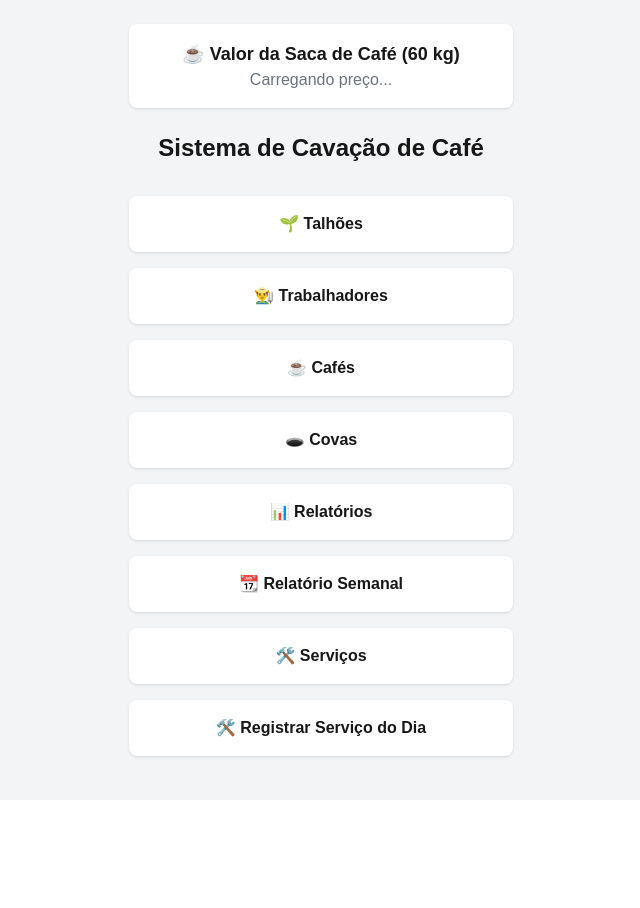
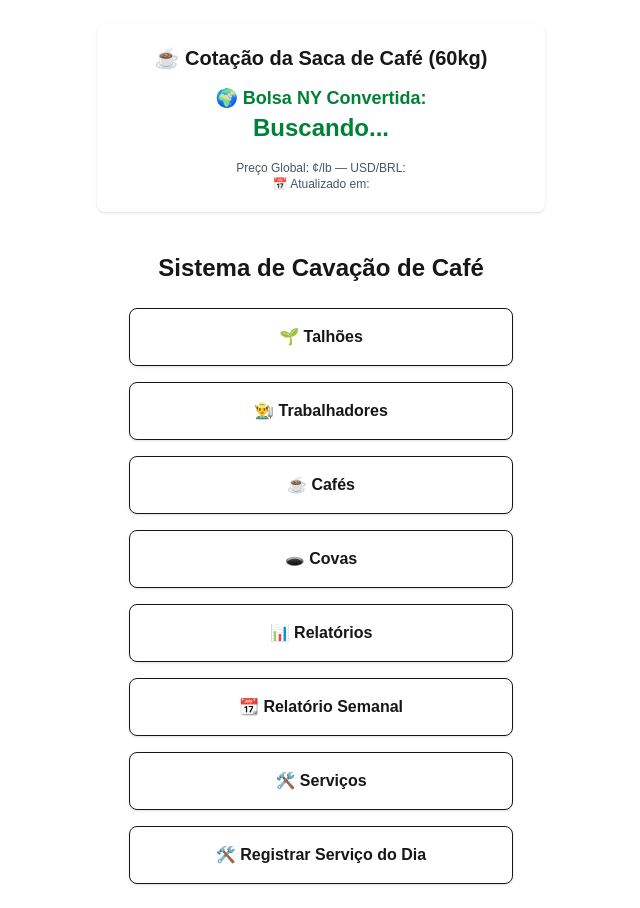
Before and after one commit to alexandre945/GestaoRural, a Next.js app: page / in a window 1280 px wide. Shown: the whole page, without its empty margins (319-959 px from the left). Before the commit the page ends 800 px from the top, so only its background shows below. Built offline with nearby package versions, Linux system fonts and the light colour scheme; no server answers.

Commit message:
tirando classe text-with para melhoar acessibilidade com temas dark

```diff
--- a/src/app/covas/page.tsx
+++ b/src/app/covas/page.tsx
@@ -93,7 +93,7 @@ export default function CovasPage() {
       <h1 className="text-2xl font-bold mb-6">🌱 Registrar Covas</h1>
 
       {/* FORM */}
-      <div className="bg-white p-4 rounded shadow mb-8 space-y-4">
+      <div className="border p-4 rounded shadow mb-8 space-y-4">
         <input
           type="date"
           className="p-2 border rounded w-full"
@@ -141,7 +141,7 @@ export default function CovasPage() {
 
         <button
           onClick={criar}
-          className="bg-green-600 text-white px-4 py-2 rounded hover:bg-green-700"
+          className="bg-green-600  px-4 py-2 rounded hover:bg-green-700"
         >
           Registrar Cova
         </button>
@@ -166,7 +166,7 @@ export default function CovasPage() {
 
       <div className="space-y-4">
         {covas.map((c) => (
-          <div key={c.id} className="bg-white p-4 rounded shadow">
+          <div key={c.id} className="border p-4 rounded shadow">
             <p><b>Data:</b> {c.data}</p>
             <p><b>Quantidade:</b> {c.quantidade}</p>
 
--- a/src/app/page.tsx
+++ b/src/app/page.tsx
@@ -6,109 +6,91 @@ type CoffeeData = {
   sacaReais: number;
   precoGlobalCents: number;
   usdbrl: number;
+  tipo6Brasil: number;
+  atualizado: string;
 };
 
 export default function Home() {
   const [preco, setPreco] = useState<CoffeeData | null>(null);
 
   useEffect(() => {
-    const fetchPrice = async () => {
-      try {
-        const res = await fetch("/api/coffee-price");
-        const json = await res.json();
-        setPreco(json);
-      } catch (error) {
-        console.error("Erro ao buscar preço:", error);
-      }
-    };
-
-    fetchPrice();
+    fetch("/api/coffee-price")
+      .then((res) => res.json())
+      .then(setPreco)
+      .catch(console.error);
   }, []);
 
   return (
-    <div className="min-h-screen bg-gray-100 p-6 flex flex-col items-center">
+    <div className="min-h-screen p-6 flex flex-col items-center">
 
       {/* CARD DA COTAÇÃO */}
-      <div className="bg-white p-4 rounded-lg shadow mb-6 w-full max-w-sm text-center">
-        <h2 className="text-lg font-bold">☕ Valor da Saca de Café (60 kg)</h2>
+      {preco ? (
+        <div className=" p-5 rounded-lg shadow w-full max-w-md text-center">
+          <h2 className="text-xl font-bold mb-3">☕ Cotação da Saca de Café (60kg)</h2>
 
-        {preco?.sacaReais ? (
-          <>
-            <p className="mt-2 text-2xl font-bold text-green-700">
-              R$ {preco.sacaReais.toLocaleString("pt-BR")}
+           <p className="text-lg font-semibold text-green-700">
+              🌍 Bolsa NY Convertida: <br />
+              <span className="text-2xl">
+                {preco.sacaReais
+                  ? `R$ ${preco.sacaReais.toLocaleString("pt-BR", { minimumFractionDigits: 2 })}`
+                  : "Buscando..."}
+              </span>
             </p>
 
-            <p className="text-xs text-gray-600 mt-2">
-              🌍 Preço global: {preco.precoGlobalCents} ¢/lb <br />
-              💵 USD/BRL: {preco.usdbrl}
-            </p>
-          </>
-        ) : (
-          <p className="text-gray-500">Carregando preço...</p>
-        )}
-      </div>
+            {/* <p className="mt-4 text-lg font-semibold text-blue-700">
+              🇧🇷 Mercado Físico Tipo 6 Bebida Dura: <br />
+              <span className="text-2xl">
+                {preco.tipo6Brasil
+                  ? `R$ ${preco.tipo6Brasil.toLocaleString("pt-BR", { minimumFractionDigits: 2 })}`
+                  : "Não disponível"}
+              </span>
+            </p> */}
+
+          <p className="text-xs text-gray-600 mt-4">
+            Preço Global: {preco.precoGlobalCents} ¢/lb — USD/BRL: {preco.usdbrl}
+            <br />
+            📅 Atualizado em: {preco.atualizado}
+          </p>
+        </div>
+      ) : (
+        <p className="">Carregando cotação...</p>
+      )}
 
       {/* MENU DE AÇÕES */}
-      <h1 className="text-2xl font-bold mb-8">Sistema de Cavação de Café</h1>
+      <h1 className="text-2xl font-bold mt-10 mb-6">Sistema de Cavação de Café</h1>
 
       <div className="grid grid-cols-1 gap-4 w-full max-w-sm">
-        <a
-          href="/talhoes"
-          className="bg-white p-4 rounded-lg shadow hover:shadow-md transition text-center font-semibold"
-        >
+        <a href="/talhoes" className="border p-4 rounded-lg shadow hover:shadow-md transition text-center font-semibold">
           🌱 Talhões
         </a>
 
-        <a
-          href="/trabalhadores"
-          className="bg-white p-4 rounded-lg shadow hover:shadow-md transition text-center font-semibold"
-        >
+        <a href="/trabalhadores" className=" border p-4 rounded-lg shadow hover:shadow-md transition text-center font-semibold">
           👨‍🌾 Trabalhadores
         </a>
 
-                <a
-          href="/cafes"
-          className="bg-white p-4 rounded-lg shadow hover:shadow-md transition text-center font-semibold"
-        >
+        <a href="/cafes" className="border p-4 rounded-lg shadow hover:shadow-md transition text-center font-semibold">
           ☕ Cafés
         </a>
 
-        <a
-          href="/covas"
-          className="bg-white p-4 rounded-lg shadow hover:shadow-md transition text-center font-semibold"
-        >
+        <a href="/covas" className="border p-4 rounded-lg shadow hover:shadow-md transition text-center font-semibold">
           🕳️ Covas
         </a>
 
-        <a
-          href="/relatorios"
-          className="bg-white p-4 rounded-lg shadow hover:shadow-md transition text-center font-semibold"
-        >
+        <a href="/relatorios" className="border p-4 rounded-lg shadow hover:shadow-md transition text-center font-semibold">
           📊 Relatórios
         </a>
 
-        <a
-          href="/relatorios/semana"
-          className="bg-white p-4 rounded-lg shadow hover:shadow-md transition text-center font-semibold"
-        >
+        <a href="/relatorios/semana" className="border p-4 rounded-lg shadow hover:shadow-md transition text-center font-semibold">
           📆 Relatório Semanal
         </a>
 
-        <a
-          href="/servicos"
-          className="bg-white p-4 rounded-lg shadow hover:shadow-md transition text-center font-semibold"
-        >
+        <a href="/servicos" className="border p-4 rounded-lg shadow hover:shadow-md transition text-center font-semibold">
           🛠️ Serviços
         </a>
 
-        <a
-          href="/servicos/dia"
-          className="bg-white p-4 rounded-lg shadow hover:shadow-md transition text-center font-semibold"
-        >
+        <a href="/servicos/dia" className="border p-4 rounded-lg shadow hover:shadow-md transition text-center font-semibold">
           🛠️ Registrar Serviço do Dia
         </a>
-
-
       </div>
     </div>
   );
--- a/src/app/relatorios/page.tsx
+++ b/src/app/relatorios/page.tsx
@@ -25,7 +25,7 @@ export default function RelatorioPage() {
       <h1 className="text-2xl font-bold mb-6">📊 Relatório Diário</h1>
 
       {/* FORM */}
-      <div className="bg-white p-4 rounded shadow mb-6 space-y-4">
+      <div className="border p-4 rounded shadow mb-6 space-y-4">
         <input
           type="date"
           className="p-2 border rounded w-full"
@@ -46,7 +46,7 @@ export default function RelatorioPage() {
 
       {/* RESULTADO */}
       {resultado && (
-        <div className="bg-white p-4 rounded shadow space-y-6">
+        <div className="border p-4 rounded shadow space-y-6">
 
           <h2 className="text-xl font-bold">📅 {resultado.data}</h2>
 
@@ -130,7 +130,7 @@ export default function RelatorioPage() {
                   : (s.cafes?.nome || "Café não informado");
 
 
-console.log(resultado.servicos)
+
               return (
                 <div key={idx} className="border rounded p-3 mt-3">
                   <h4 className="font-semibold">
--- a/src/app/servicos/dia/page.tsx
+++ b/src/app/servicos/dia/page.tsx
@@ -154,7 +154,7 @@ export default function ServicosDiaPage() {
 
       <div className="space-y-4">
         {registros.map((r) => (
-          <div key={r.id} className="bg-white p-4 rounded shadow">
+          <div key={r.id} className="border p-4 rounded shadow">
 
             <p><b>Data:</b> {r.data}</p>
             <p><b>Serviço:</b> {r.servicos?.nome}</p>
--- a/src/app/servicos/page.tsx
+++ b/src/app/servicos/page.tsx
@@ -49,7 +49,7 @@ export default function ServicosPage() {
       <h1 className="text-2xl font-bold mb-6">🛠️ Serviços</h1>
 
       {/* FORM */}
-      <div className="bg-white p-4 rounded shadow mb-8 space-y-4">
+      <div className=" p-4 rounded shadow mb-8 space-y-4">
 
         <input
           type="text"
@@ -81,7 +81,7 @@ export default function ServicosPage() {
 
       <div className="space-y-4">
         {servicos.map((s) => (
-          <div key={s.id} className="bg-white p-4 rounded shadow">
+          <div key={s.id} className=" border p-4 rounded shadow">
             <p>
               <b>Serviço:</b> {s.nome}
             </p>
--- a/src/app/trabalhadores/page.tsx
+++ b/src/app/trabalhadores/page.tsx
@@ -74,7 +74,7 @@ export default function TrabalhadoresPage() {
         {lista.map((t) => (
           <li
             key={t.id}
-            className="bg-white p-3 rounded shadow flex justify-between"
+            className="border p-3 rounded shadow flex justify-between"
           >
             <span>
               {t.nome} — R$ {t.valor_diaria.toFixed(2).replace(".", ",")}
```
Also changed, not shown: src/app/api/cafes/route.ts (+50 -17 lines), src/app/cafes/page.tsx (+61 -30 lines), src/app/relatorios/semana/page.tsx (+4 -4 lines).
